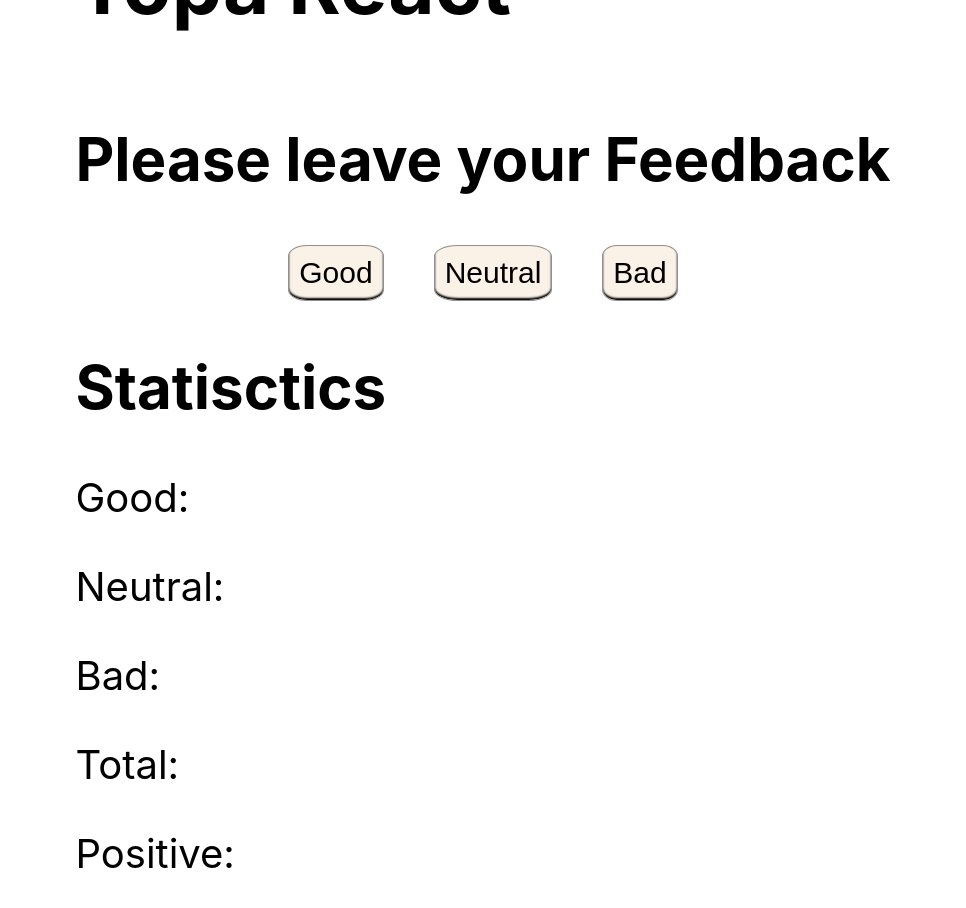
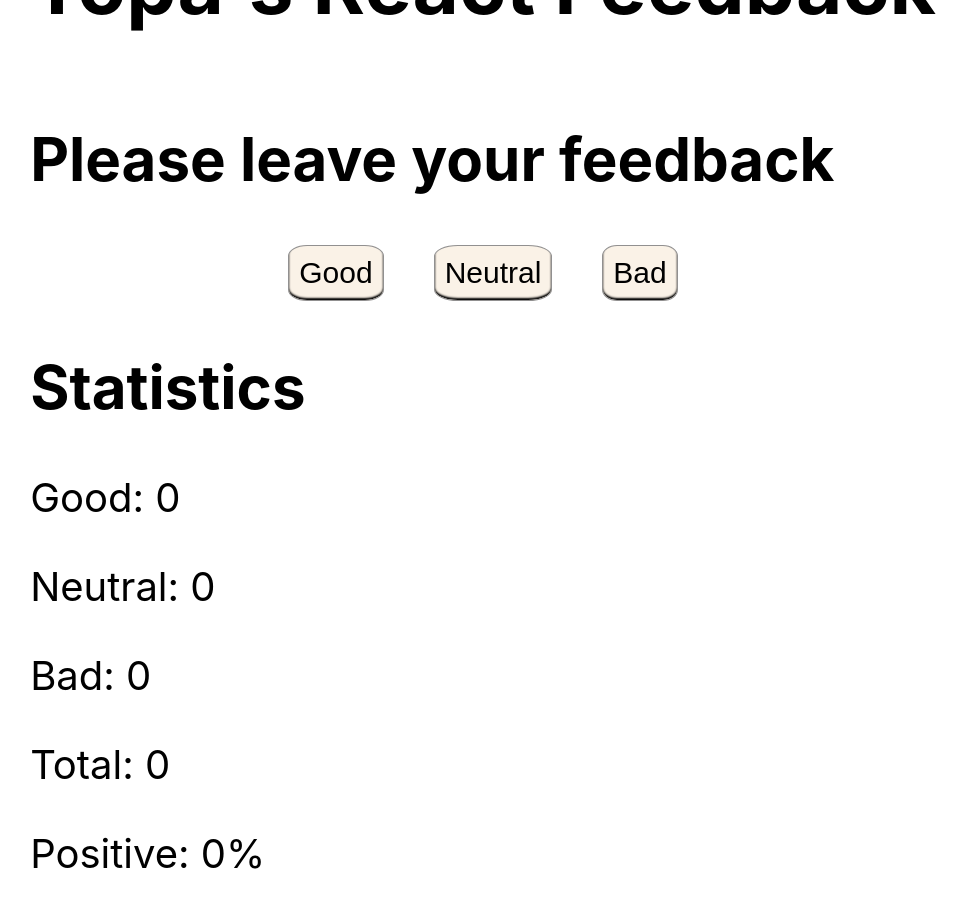
Before and after one commit to exigibil/goit-react-hw-02-feedback, a Vue app: page / in a window 1280 px wide. Shown: the top 908 px of the page, without its empty margins (157-1123 px from the left). Built offline with nearby package versions, Linux system fonts and the light colour scheme.

Commit message:
Update Feedback.jsx

```diff
--- a/src/components/feedback/Feedback.jsx
+++ b/src/components/feedback/Feedback.jsx
@@ -1,38 +1,39 @@
-import React from 'react';
-import PropTypes from 'prop-types';
+import React, { useState } from 'react';
 import styles from './feedback.module.css';
 
-function Feedback({ message }) {
-  return (
-    <>
+function Feedback() {
+  const [good, setGood] = useState(0);
+  const [neutral, setNeutral] = useState(0);
+  const [bad, setBad] = useState(0);
+
+  const totalFeedback = good + neutral + bad;
+  const positivePercentrage = totalFeedback > 0 ? ((good / totalFeedback) * 100).toFixed(2) : 0;
 
 
-      <div className={styles.feedbackContainer}>
+  const updateCount = (setCount) => {
+    setCount((prevCount) => prevCount + 1);
+  };
 
-            <h1 className={styles.feedbackHeader} >Topa React</h1>
+  return (
+    <div className={styles.feedbackContainer}>
+      <h1 className={styles.feedbackHeader}>Topa's React Feedback</h1>
+      <h2>Please leave your feedback</h2>
+      <div className={styles.feedbackWrapper}>
+        <button onClick={() => updateCount(setGood)} className={styles.feedbackMood}>Good</button>
+        <button onClick={() => updateCount(setNeutral)} className={styles.feedbackMood}>Neutral</button>
+        <button onClick={() => updateCount(setBad)} className={styles.feedbackMood}>Bad</button>
+      </div>
 
-        <h2> Please leave your {message}</h2>
-        <div className={styles.feedbackWrapper}>
-          <button className={styles.feedbackMood}>Good</button>
-          <button className={styles.feedbackMood}>Neutral</button>
-          <button className={styles.feedbackMood}>Bad</button>
-        </div>
-
-        <div>
-          <h2>Statisctics</h2>
-          <p>Good:</p>
-          <p>Neutral:</p>
-          <p>Bad:</p>
-          <p>Total:</p>
-          <p>Positive:</p>
-        </div>
+      <div>
+        <h2>Statistics</h2>
+        <p>Good: {good}</p>
+        <p>Neutral: {neutral}</p>
+        <p>Bad: {bad}</p>
+        <p>Total: {totalFeedback}</p>
+        <p>Positive: {positivePercentrage}%</p>
       </div>
-    </>
+    </div>
   );
 }
 
-Feedback.propsTypes = {
-  message: PropTypes.string.isRequired,
-};
-
 export default Feedback;
```
